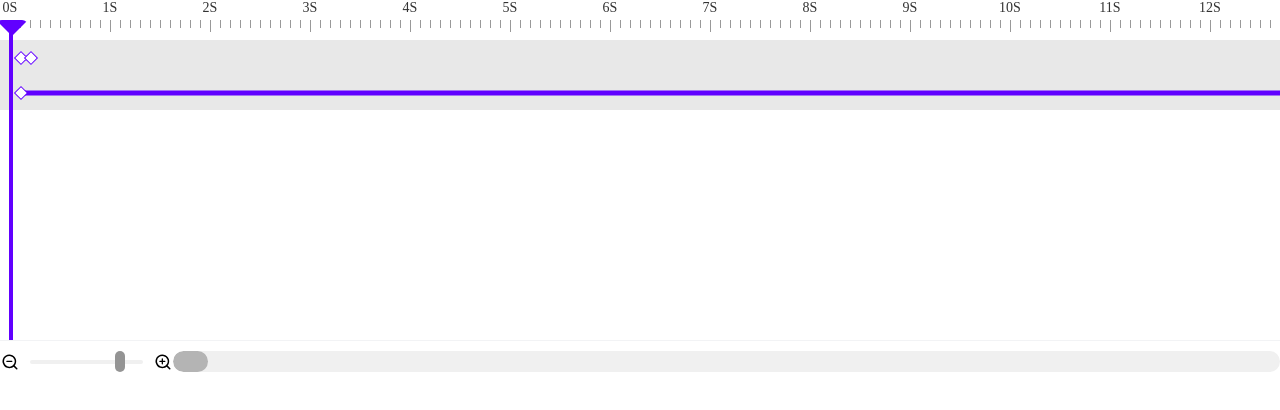
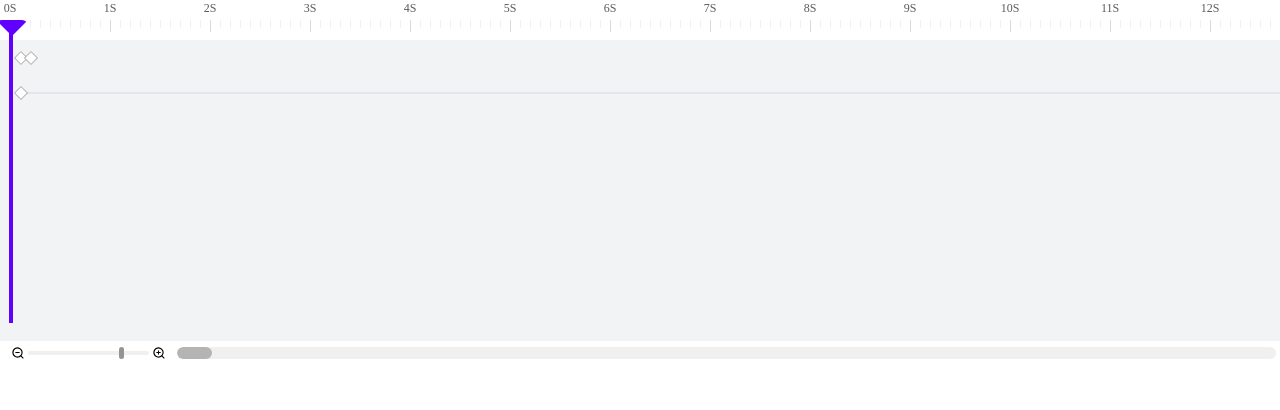
Before and after one commit to rexleimo/timeline-animation-edtior, a React (Vite) app in the folder packages/timeline-control/: page / in a window 1280 px wide. Shown: the top 410 px of the page. Built offline with nearby package versions, Linux system fonts and the light colour scheme.

Commit message:
点的处理逻辑

```diff
--- a/packages/timeline-control/src/AnimationTimeline/AnimationFooter/ZoomControl/ZoomControl.tsx
+++ b/packages/timeline-control/src/AnimationTimeline/AnimationFooter/ZoomControl/ZoomControl.tsx
@@ -66,13 +66,13 @@ export function ZoomControl() {
   return (
     <div className="zoom_control">
       <div className="sub_icon zoom_icon">
-        <svg viewBox="0 0 1024 1024" version="1.1" xmlns="http://www.w3.org/2000/svg" p-id="23564" width="16" height="16"><path d="M977.216 908.8l-166.4-166.4a438.08 438.08 0 1 0-67.776 67.904l166.4 166.4a47.936 47.936 0 0 0 34.24 14.72 47.424 47.424 0 0 0 18.624-3.456 47.936 47.936 0 0 0 15.936-10.368 48.704 48.704 0 0 0-0.96-68.672zM128 469.76a341.184 341.184 0 1 1 99.904 241.344A341.44 341.44 0 0 1 128 469.76z" p-id="23565"></path><path d="M627.52 427.648H311.296a42.176 42.176 0 1 0 0 84.352H627.2a42.944 42.944 0 0 0 43.328-42.112 42.816 42.816 0 0 0-43.264-42.176z" p-id="23566"></path></svg>
+        <svg viewBox="0 0 1024 1024" version="1.1" xmlns="http://www.w3.org/2000/svg" p-id="23564" width="12" height="12"><path d="M977.216 908.8l-166.4-166.4a438.08 438.08 0 1 0-67.776 67.904l166.4 166.4a47.936 47.936 0 0 0 34.24 14.72 47.424 47.424 0 0 0 18.624-3.456 47.936 47.936 0 0 0 15.936-10.368 48.704 48.704 0 0 0-0.96-68.672zM128 469.76a341.184 341.184 0 1 1 99.904 241.344A341.44 341.44 0 0 1 128 469.76z" p-id="23565"></path><path d="M627.52 427.648H311.296a42.176 42.176 0 1 0 0 84.352H627.2a42.944 42.944 0 0 0 43.328-42.112 42.816 42.816 0 0 0-43.264-42.176z" p-id="23566"></path></svg>
       </div>
       <div className="control_container" ref={ref}>
         <div className="axis" onMouseDown={onMouseDown}></div>
       </div>
       <div className="add_icon zoom_icon">
-        <svg viewBox="0 0 1024 1024" version="1.1" xmlns="http://www.w3.org/2000/svg" p-id="23413" width="16" height="16">
+        <svg viewBox="0 0 1024 1024" version="1.1" xmlns="http://www.w3.org/2000/svg" p-id="23413" width="12" height="12">
           <path d="M977.216 908.8l-166.4-166.4a438.08 438.08 0 1 0-67.776 67.904l166.4 166.4a47.936 47.936 0 0 0 34.24 14.72 47.424 47.424 0 0 0 18.624-3.456 47.936 47.936 0 0 0 15.936-10.368 48.704 48.704 0 0 0-0.96-68.672zM128 469.76a341.184 341.184 0 1 1 99.904 241.344A341.44 341.44 0 0 1 128 469.76z" p-id="23414"></path><path d="M627.52 427.648H511.488V311.744a42.112 42.112 0 1 0-84.224 0v115.968H311.296a42.112 42.112 0 1 0 0 84.288h115.968v115.904a42.112 42.112 0 1 0 84.224 0V512H627.2a42.176 42.176 0 1 0 0-84.288z" p-id="23415"></path>
         </svg>
       </div>
--- a/packages/timeline-control/src/AnimationTimeline/AnimationFooter/ZoomControl/style.less
+++ b/packages/timeline-control/src/AnimationTimeline/AnimationFooter/ZoomControl/style.less
@@ -12,7 +12,7 @@
   .control_container{
     flex: 4;
     position: relative;
-    height: 21px;
+    height: 12px;
     .content_center();
 
     &::after{
@@ -25,7 +25,7 @@
 
     .axis{
       position: absolute;
-      width: 10px;
+      width: 5px;
       height: 100%;
       top: 0px;
       left: 0px;
@@ -43,11 +43,11 @@
     width: 20px;
 
     &.sub_icon{
-      margin-right: 10px;
+      margin-left: 4px;
     }
 
     &.add_icon{
-      margin-left: 10px;
+      margin-right: 8px;
     }
 
   }
--- a/packages/timeline-control/src/AnimationTimeline/AnimationFooter/style.less
+++ b/packages/timeline-control/src/AnimationTimeline/AnimationFooter/style.less
@@ -4,4 +4,5 @@
   border-top: 1px solid #f2f3f5;
   padding: 10px 0px;
   box-sizing: border-box;
+  padding: 6px 4px;
 }
--- a/packages/timeline-control/src/AnimationTimeline/KeyframesArea.tsx
+++ b/packages/timeline-control/src/AnimationTimeline/KeyframesArea.tsx
@@ -1,4 +1,4 @@
-import React, { useRef, useContext } from "react";
+import React, { useRef, useContext, useEffect } from "react";
 import { KeyframesRowControl } from "./KeyframesRowControl";
 import { KeyframesAreaParams } from "./types/KeyframesAreaParams";
 import { TimeValueMapContext } from './jotai/timeValue';
@@ -7,12 +7,19 @@ import { AnimationData, ConfigMapKey, useAtomAnimationConfig } from "../jotai/An
 
 export function KeyframesArea(props: KeyframesAreaParams) {
   const [row] = useAtom(AnimationData);
+  const [config] = useAtomAnimationConfig();
 
-  const area_ref = useRef<HTMLDivElement>(null);
+  const areaRef = useRef<HTMLDivElement>(null);
+  const scrollConfig = config[ConfigMapKey.SCROLLING];
+
+  useEffect(() => {
+    const cur = areaRef.current as HTMLDivElement;
+    cur.style.width = `${scrollConfig.length}px`;
+  }, [scrollConfig.length]);
 
   return (
     <>
-      <div className="keyframes_area" ref={area_ref}>
+      <div className="keyframes_area" ref={areaRef}>
         {
           row.map((r, idx) => {
             return <KeyframesRowControl
--- a/packages/timeline-control/src/AnimationTimeline/KeyframesRowControl.tsx
+++ b/packages/timeline-control/src/AnimationTimeline/KeyframesRowControl.tsx
@@ -23,7 +23,6 @@ export function KeyframesRowControl(props: KeyframesRowControlParams) {
   const controlRef = useRef<HTMLDivElement>(null);
   const timeLineScrollLeftRef = useRef(0);
 
-  const scrollConfig = config[ConfigMapKey.SCROLLING] as IScrollingConfig;
   const timeConfig = config[ConfigMapKey.TIME_LINE] as ITimeLineConfig;
 
   const [lists, setLists] = useState<any[]>([]);
@@ -53,37 +52,8 @@ export function KeyframesRowControl(props: KeyframesRowControlParams) {
 
   }
 
-  const onMouseLeft = (e: MouseEvent<HTMLDivElement>) => {
-
-    const cur = e.target as HTMLDivElement;
-    cur.classList.add('active');
-
-    const control = controlRef.current as HTMLDivElement;
-    const startX = control.offsetLeft;
-
-    const startWidth = control.clientWidth;
-
-    document.onmousemove = (e) => {
-      const clientX = e.clientX;
-      const targetWidth = startX - clientX + startWidth;
-      control.style.width = `${targetWidth}px`;
-      control.style.left = `${clientX}px`;
-    }
-
-    document.onmouseup = (e) => {
-      cur.classList.remove('active');
-      document.onmousemove = null;
-      document.onmouseup = null;
-    }
-
-  }
-
   const onMouseDown = (e: MouseEvent<HTMLDivElement>, idx: number) => {
-    if (idx === 0) {
-      onMouseLeft(e)
-    } else if (idx === keyframesInfo.length - 1) {
-      onMouseRight(e);
-    }
+    onMouseRight(e);
   }
 
 
@@ -182,12 +152,6 @@ export function KeyframesRowControl(props: KeyframesRowControlParams) {
     timeLineScrollLeftRef.current = timeLineScrollLeft;
   }, [timeLineScrollLeft]);
 
-  useEffect(() => {
-    const cur = curRef.current as HTMLDivElement;
-    cur.style.width = `${scrollConfig.length}px`;
-  }, [scrollConfig.length]);
-
-
   return (
 
     <div className="row" ref={curRef}>
--- a/packages/timeline-control/src/AnimationTimeline/KeyframesValue.tsx
+++ b/packages/timeline-control/src/AnimationTimeline/KeyframesValue.tsx
@@ -2,7 +2,7 @@ import React, { useRef, useEffect, useState, useContext, MouseEvent, UIEvent } f
 import { KeyframesValueCell } from './KeyframesValueCell';
 import './style.less';
 import KeyframesValueParams from './types/KeyframesValueParams';
-import { ceil, throttle } from 'lodash';
+import { ceil } from 'lodash';
 import { useAtom } from 'jotai';
 import CurClientXEvents from './jotai/curClientXEvnet';
 
--- a/packages/timeline-control/src/AnimationTimeline/KeyframesValueCell.tsx
+++ b/packages/timeline-control/src/AnimationTimeline/KeyframesValueCell.tsx
@@ -1,7 +1,7 @@
 import React from 'react';
 import './style.less';
 import { KeyframesValueCellParams } from './types/KeyframesValueCellParams';
-
+import classNames from 'classnames';
 
 
 export function KeyframesValueCell(props: KeyframesValueCellParams) {
@@ -9,13 +9,20 @@ export function KeyframesValueCell(props: KeyframesValueCellParams) {
   const { showLabel = true, label, left = 0 } = props;
 
   return (
-    <div className='keyframes_values_cell' style={{
+    <div className={
+      classNames('keyframes_values_cell', {
+        'show': showLabel
+      })
+    } style={{
       height: showLabel ? 12 : 8,
       left: left
     }}>
-      <span className='tip'>
-        {showLabel && `${label}S`}
-      </span>
+      {showLabel && (
+        <span className='tip'>
+          {label}S
+        </span>
+      )}
     </div>
+
   )
 }
--- a/packages/timeline-control/src/AnimationTimeline/style.less
+++ b/packages/timeline-control/src/AnimationTimeline/style.less
@@ -1,3 +1,6 @@
+@import url('../common/styles/font.less');
+@import url('../common/styles/color.less');
+
 .keyframes_area_box{
   width: 100%;
   overflow: scroll;
@@ -10,28 +13,33 @@
   width: 100%;
   min-height: 300px;
   outline: none;
+  background-color: #f2f3f5;
 
   .row{
     position: relative;
     height: 35px;
-    background-color: #e8e8e8;
     &:hover{
-      background-color: #888;
+      background-color:#e3e6ea;
+      .control_btn{
+        border-color: @color_primary;
+      }
+      .line{
+        background-color: @color_primary;
+      }
     }
   }
 
   &_control{
     position: absolute;
     height: 100%;
-    // background-color: red;
 
     .line{
       position: absolute;
       top: 50%;
       transform: translateY(-50%);
       width: 100%;
-      height: 5px;
-      background-color: #6100ff;
+      height: 1px;
+      background-color: @color_brand_grey4;
       z-index: 1;
       cursor: pointer;
     }
@@ -42,16 +50,18 @@
     top: 50%;
     width: 10px;
     height: 10px;
-    border: 1px solid #6100ff;
+    border: 1.5px solid @color_brand_grey30;
     background-color: #fff;
     z-index: 2;
     transform: translateY(-50%) rotate(45deg);
     &.active{
-      background-color: #6100ff;
+      background-color: @color_primary;
+      border-color: @color_primary;
     }
     &:hover{
       cursor: pointer;
-      background-color: #6100ff;
+      background-color: @color_primary;
+      border-color: @color_primary;
     }
   }
 
@@ -63,17 +73,20 @@
   width: 100%;
   padding-top: 20px;
 
+
   &_cell{
     position: absolute;
-    border-right: 1px solid #999;
+    border-right: 1px solid @color_brand_grey6;
     align-self: end;
     .tip{
       position: absolute;
       top: -20px;
       left: 100%;
       transform: translateX(-50%);
-      font-size: 14px;
-      color: #333;
+      .font_nomal();
+    }
+    &.show{
+      border-right-color: @color_brand_grey5;
     }
   }
 
--- /dev/null
+++ b/packages/timeline-control/src/common/styles/color.less
@@ -0,0 +1,6 @@
+@color_brand_grey6: rgba(0, 0, 0, .06);
+@color_text_secondary: rgba(0, 0, 0, .65);
+@color_brand_grey5: rgba(0, 0, 0, .15);
+@color_brand_grey4: #D6DBE3;
+@color_brand_grey30: rgba(0,0,0,.3);
+@color_primary: #1F86FF;
--- /dev/null
+++ b/packages/timeline-control/src/common/styles/font.less
@@ -0,0 +1,8 @@
+.font_nomal{
+  font-family: 'PingFang SC';
+  font-weight: 400;
+  font-size: 12px;
+  line-height: 16px;
+  text-align: center;
+  color: @color_text_secondary;
+}
```
